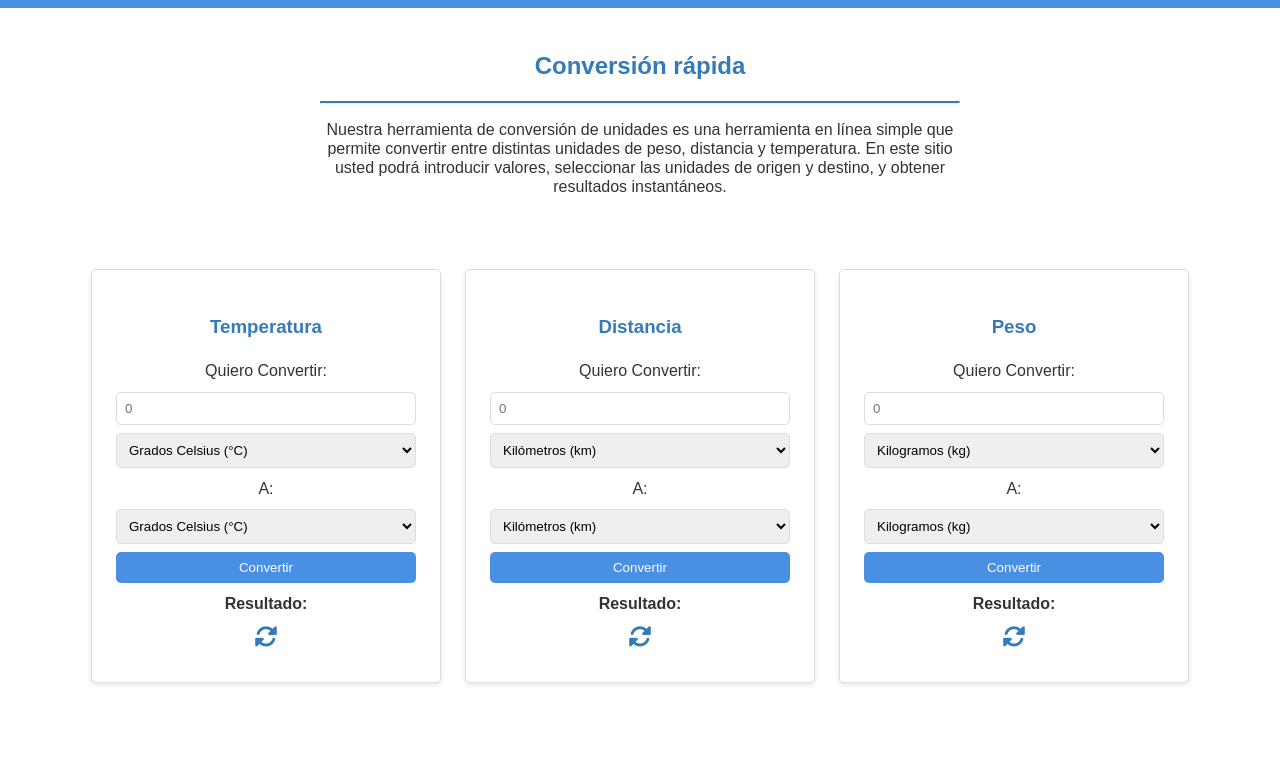
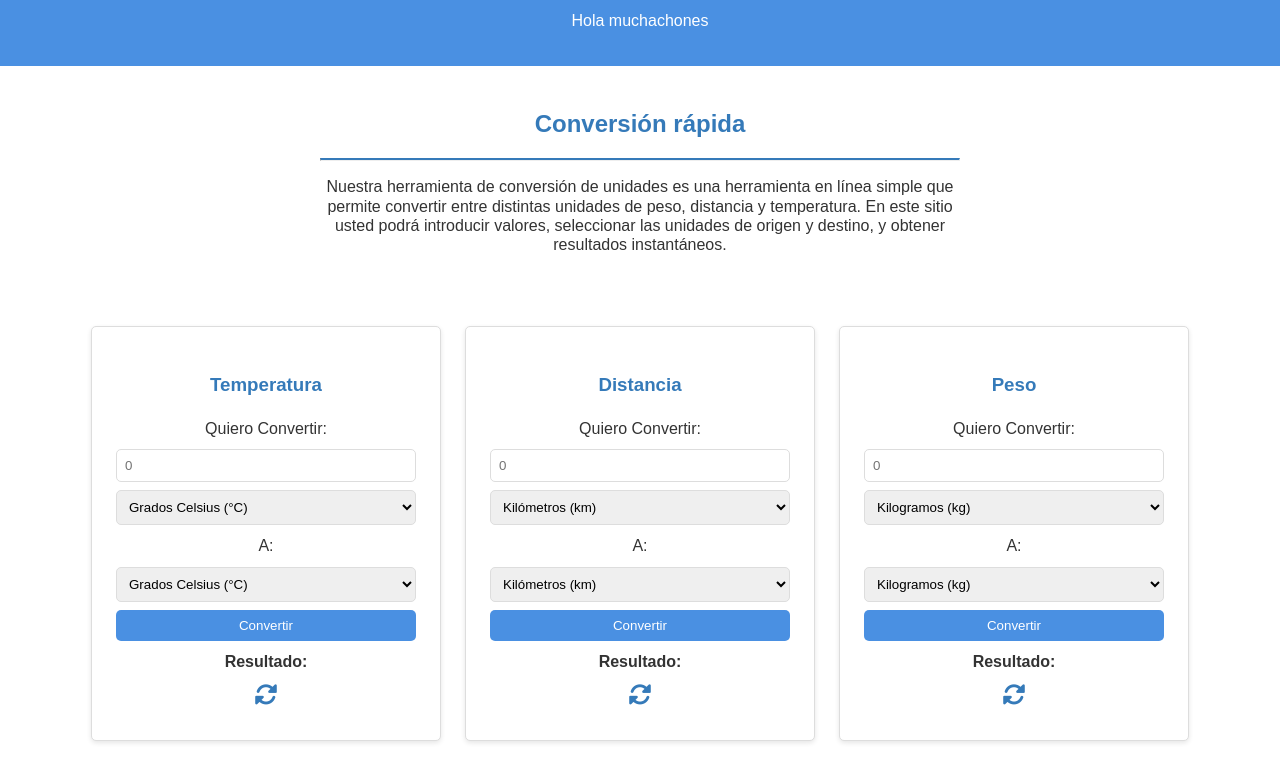
Before and after one commit to BastianM18/conversor-unidades, a plain HTML site: page index.html in a window 1280 px wide. Shown: the part 75-844 px from the top of the page. Drawn offline with Linux system fonts and the light colour scheme.

Commit message:
Se agrego una etiqueta p

```diff
--- a/index.html
+++ b/index.html
@@ -12,6 +12,7 @@
   <!-- Header -->
   <header>
     <h1>Convertidor de Git</h1>
+    <p>Hola muchachones</p>
   </header>
   <!-- main -->
   <main>
```
